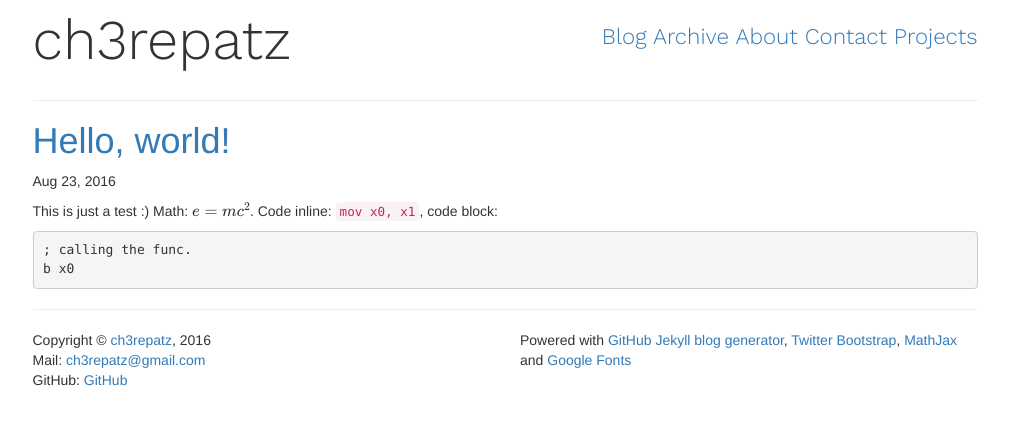
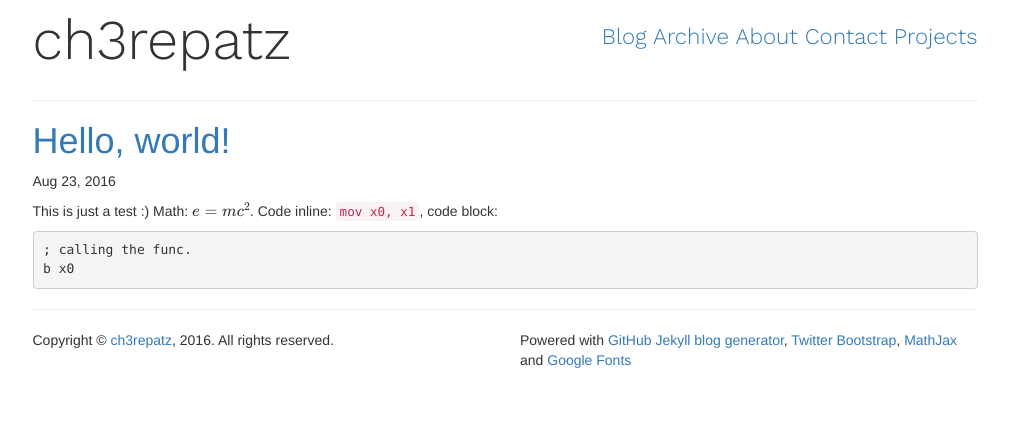
Before and after one commit to ch3repatz/ch3repatz.github.io, a Jekyll site: the page built from _posts/2016-08-23-hello-world.md, in a window 1280 px wide. Shown: the top 425 px of the page, without its empty margins (135-1144 px from the left). Built offline with Jekyll 4.4.1, drawn with Linux system fonts in a browser that asks for light colours; formulas are drawn with MathJax 3.

Commit message:
Update default.html

```diff
--- a/_layouts/default.html
+++ b/_layouts/default.html
@@ -96,9 +96,7 @@
     	<div class="row">
     		<div class="col-md-5 col-md-offset-1">
     			<p>
-    				Copyright &copy; <a href="{{ site.url }}/contact/">ch3repatz</a>, 2016<br>
-    				Mail: <a href="mailto:{{ site.email }}">{{ site.email }}</a><br>
-    				GitHub: <a href="mailto:{{ site.github }}">{{ site.github }}</a>
+    				Copyright &copy; <a href="{{ site.url }}/contact/">ch3repatz</a>, 2016. All rights reserved.
     			</p>
     		</div>
     		<div class="col-md-5">
```
